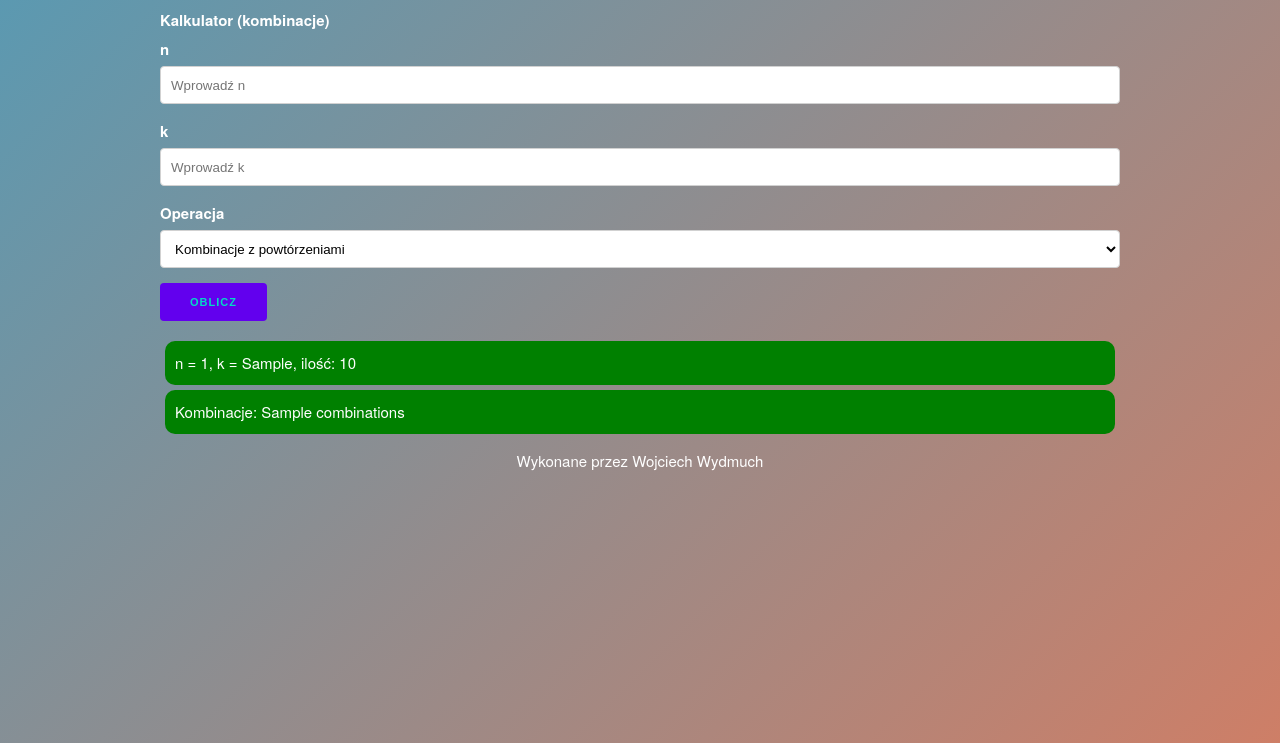
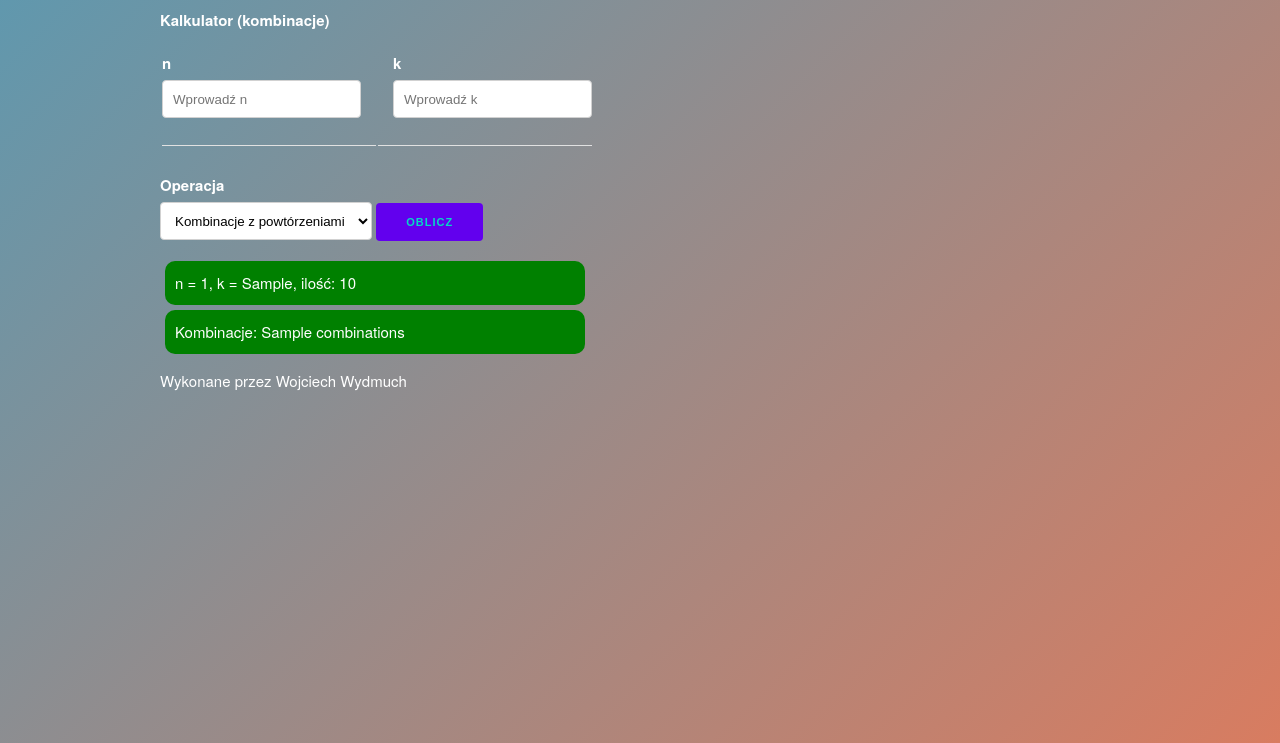
Before and after one commit to wojtekw0703/CalculatorApp-combinations, a Flask app: template templates/app.html in a window 1280 px wide. Shown: the top 743 px of the page. Run offline with Flask 2, Linux system fonts and the light colour scheme; the template is opened without the code that fills it: most values are stand-ins (such as "Sample title", 1, 10 or a date in 2020).

Commit message:
Changing size and position of each element

```diff
--- a/templates/app.html
+++ b/templates/app.html
@@ -18,12 +18,13 @@
         border-radius: 10px;
         color: white;
         margin: 0.5rem;
+          width: 400px;
       }
         #made {
 	float: left;
 	padding-bottom: 10px;
 	padding-top: 10px;
-	text-align: center;
+	text-align: left;
 	bottom: 0px;
 	width: 100%;
 }
@@ -44,8 +45,8 @@ body {
     100% {
         background-position: 0% 50%;
     }
+}
 
-}
 
     </style>
   </head>
@@ -53,37 +54,39 @@ body {
     <div class="container">
      <label for="kalkulator">Kalkulator (kombinacje)</label>
      <form action="{{ url_for('send') }}" method="POST">
+    <table>
+        <tr>
+       <td>
         <label for="Liczba n">n</label>
         <input
           type="text"
           placeholder="Wprowadź n"
-          class="u-full-width"
+          width="15px"
           name="n"
-        />
-
-        <label for="Liczba k">k</label>
+        /></td>
+        <td><label for="Liczba k">k</label>
         <input
           type="text"
           placeholder="Wprowadź k"
-          class="u-full-width"
+          width="15px"
           name="k"
           pattern="[0-9]"
-        />
-
+        /></td>
+        </tr>
+    </table>
         <label for="Operation">Operacja</label>
-        <select class="u-full-width" name="operation">
+        <select width="600px" name="operation">
           <option value="combinations-with-repetitions">Kombinacje z powtórzeniami</option>
           <option value="combinations-without-repetitions">Kombinacje bez powtórzeń</option>
         </select>
-
         <input type="submit" name="action" style ="color:#03DAC5; background-color:#6200EE; border:0" value="Oblicz"  id="calc_btn" />
 
-        <br />
-        <div class="alert">
+
+        <div class="alert" width="50px">
          n = {{ n_send }}, k = {{ k_send }}, ilość:  {{ sum }}
         </div>
 
-          <div class="alert">
+          <div class="alert" >
             Kombinacje:  {{ combinations }}
         </div>
     <div id="made">
```
Lines whose indentation alone changed are shown as unchanged.
